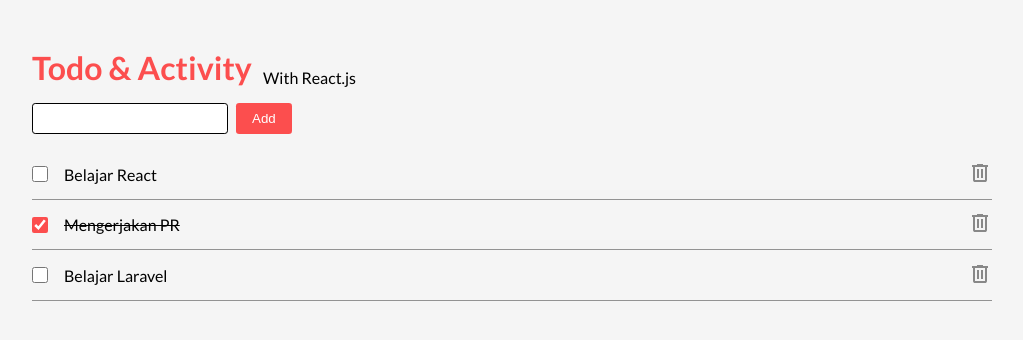
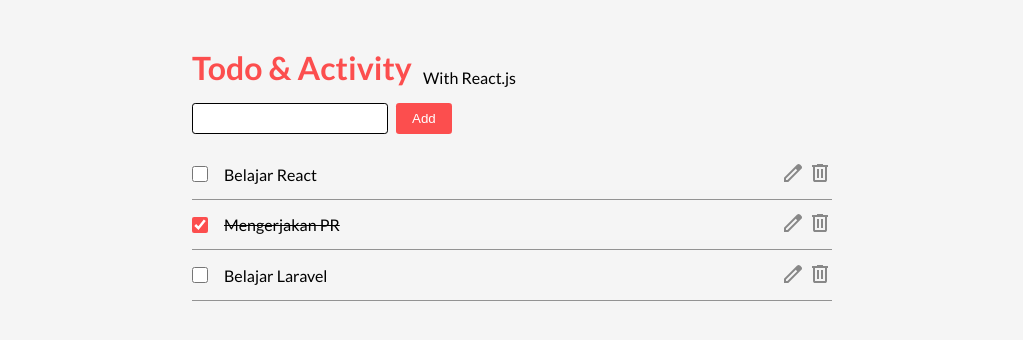
Before and after one commit to Falrafa4/todo-activity-react, a React (Vite) app: page / in a window 1280 px wide. Shown: the top 340 px of the page, without its empty margins (128-1151 px from the left). Built offline with nearby package versions, Linux system fonts and the light colour scheme.

Commit message:
feat & refactor: update TodoItem component with click handling and improve styling

```diff
--- a/src/App.css
+++ b/src/App.css
@@ -1,4 +1,4 @@
 main {
     padding-block: 3rem;
-    padding-inline: 10rem;
+    padding-inline: 20rem;
 }
--- a/src/components/TodoItem.css
+++ b/src/components/TodoItem.css
@@ -9,16 +9,23 @@
     cursor: pointer;
 }
 
+.icons {
+    display: flex;
+    gap: 0.2rem;
+}
+
 .todo-item {
     display: flex;
     gap: 1rem;
     align-items: center;
 }
 
-.delete-icon svg {
+.delete-icon svg,
+.edit-icon svg {
     transition: fill .3s;
 }
 
-.delete-icon:hover svg {
+.delete-icon:hover svg,
+.edit-icon:hover svg {
     fill: #000;
 }
--- a/src/components/TodoItem.jsx
+++ b/src/components/TodoItem.jsx
@@ -1,6 +1,16 @@
+import { useRef } from "react";
 import "./TodoItem.css";
 
 export default function TodoItem({ todo, onChange, onDelete }) {
+    const checkBox = useRef(null);
+
+    function handleListClick() {
+        console.info("clicked");
+        handleChangeDone({
+            target: { checked: !todo.done }
+        })
+    }
+
     function handleChangeDone(e) {
         const newTodo = { ...todo, done: e.target.checked };
         onChange(newTodo);
@@ -11,15 +21,26 @@
     }
 
     return (
-        <li>
+        <li onClick={handleListClick}>
             <div className="todo-item">
-                <input type="checkbox" checked={todo.done} onChange={handleChangeDone} />
+                <input type="checkbox" ref={checkBox} checked={todo.done} onChange={handleChangeDone} />
                 {todo.done ? <del>{todo.title}</del> : todo.title}
             </div>
-            <div className="delete-icon" onClick={handleDeleteTodo}>
-                <svg xmlns="http://www.w3.org/2000/svg" height="24px" viewBox="0 -960 960 960" width="24px" fill="#888888">
-                    <path d="M280-120q-33 0-56.5-23.5T200-200v-520h-40v-80h200v-40h240v40h200v80h-40v520q0 33-23.5 56.5T680-120H280Zm400-600H280v520h400v-520ZM360-280h80v-360h-80v360Zm160 0h80v-360h-80v360ZM280-720v520-520Z" />
-                </svg>
+            <div className="icons">
+                <div className="edit-icon">
+                    <svg xmlns="http://www.w3.org/2000/svg" height="24px" viewBox="0 -960 960 960" width="24px" fill="#888888"><path d="M200-200h57l391-391-57-57-391 391v57Zm-80 80v-170l528-527q12-11 26.5-17t30.5-6q16 0 31 6t26 18l55 56q12 11 17.5 26t5.5 30q0 16-5.5 30.5T817-647L290-120H120Zm640-584-56-56 56 56Zm-141 85-28-29 57 57-29-28Z"/></svg>
+                </div>
+                <div
+                    className="delete-icon"
+                    onClick={(e) => {
+                        e.stopPropagation();
+                        handleDeleteTodo();
+                    }}
+                >
+                    <svg xmlns="http://www.w3.org/2000/svg" height="24px" viewBox="0 -960 960 960" width="24px" fill="#888888">
+                        <path d="M280-120q-33 0-56.5-23.5T200-200v-520h-40v-80h200v-40h240v40h200v80h-40v520q0 33-23.5 56.5T680-120H280Zm400-600H280v520h400v-520ZM360-280h80v-360h-80v360Zm160 0h80v-360h-80v360ZM280-720v520-520Z" />
+                    </svg>
+                </div>
             </div>
         </li>
     )
--- a/src/components/TodoList.jsx
+++ b/src/components/TodoList.jsx
@@ -8,7 +8,7 @@
                 {todos.map((todo) => (
                     <TodoItem key={todo.id} todo={todo} onChange={onChange} onDelete={onDelete} />
                 ))}
-                {todos.length === 0 && <p><em>Todo List kosong.</em></p>}
+                {todos.length === 0 && <p><em>Empty...</em></p>}
             </ul>
         </div>
     )
```
